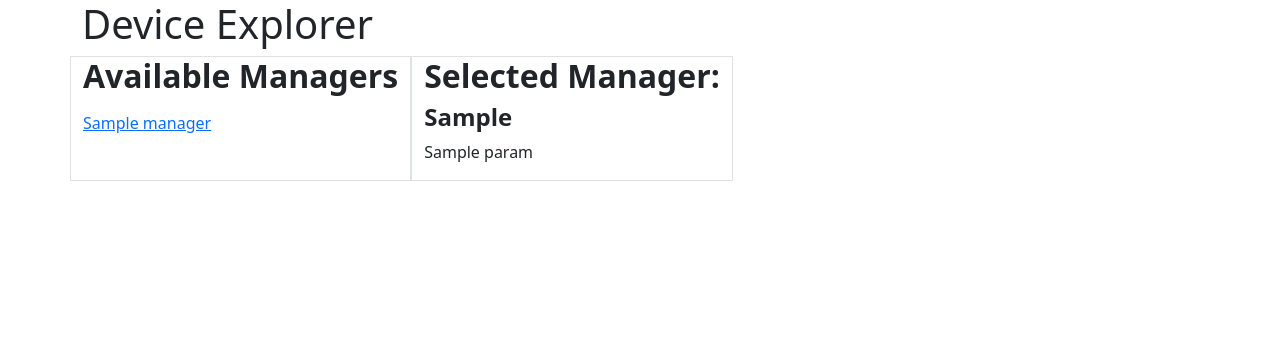
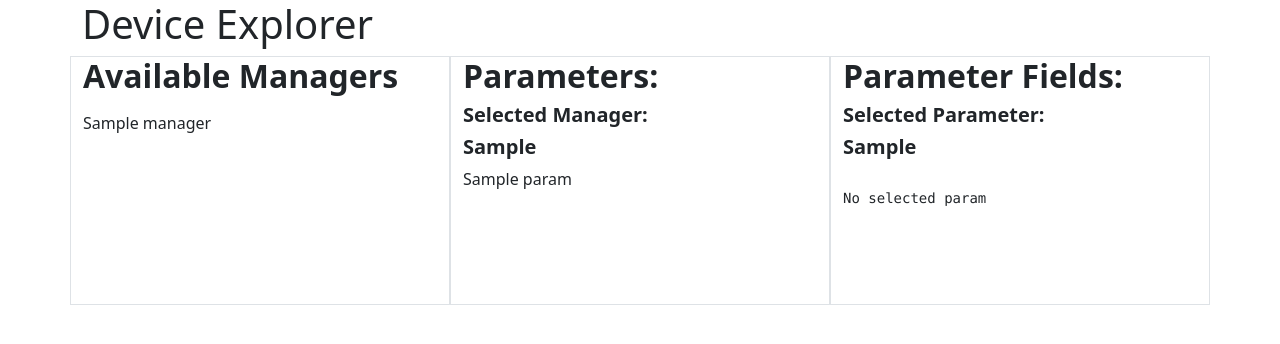
Before and after one commit to sofiarobertson/cleo_web, a Django app: template devex/templates/devex/devex.html in a window 1280 px wide. Shown: the top 344 px of the page. Run offline with Django 5.2, Linux system fonts and the light colour scheme; the template is opened without the code that fills it: most values are stand-ins (such as "Sample title", 1, 10 or a date in 2020).

Commit message:
Added third column (1 row)

```diff
--- a/devex/templates/devex/devex.html
+++ b/devex/templates/devex/devex.html
@@ -8,27 +8,43 @@
 <fieldset>
 
 <div class ="row ">
-    <div class = "col-md-auto border">
+    <div class = "col-lg-4 border">
         <legend><h2 class="fw-bold">Available Managers</h2></legend>
 
             {% for manager in available_managers %}
             <p {% if manager == selected_manager %} class="bg-primary-subtle" {% endif %}>
-            <a href="?manager={{ manager }}">{{ manager }} </a>
+            <a href="?manager={{ manager }}" class="text-decoration-none text-dark">{{ manager }} </a>
 
             </p>
             {% endfor %}
 
     </div>
 
-    <div class = "col-md-auto border ">
-        <h2 class="fw-bold">Selected Manager: </h2>
-            <h4 class="fw-bold">{{selected_manager}}</h4>
+    <div class = "col-lg-4 border ">
+        <h2 class="fw-bold">Parameters: </h2>
+            <h5 class="fw-bold">Selected Manager: </h5>
+            <h5 class="fw-bold">{{selected_manager}}</h5>
 
-            {% for param, value in selected_manager_params.items %}
-            <p>{{ param }}</p>
+            {% for param, param_info in selected_manager_params.items %}
+            <p {% if param == selected_param %} class="bg-primary-subtle" {% endif %}>
+                <a href="?manager={{ selected_manager }}&param={{ param }}" class="text-decoration-none text-dark">{{ param }} </a>
+
+                </p>
             {% endfor %}
 
     </div>
+
+    <div class = "col-lg-4 border ">
+        <h2 class="fw-bold">Parameter Fields: </h2>
+            <h5 class="fw-bold">Selected Parameter: </h5>
+            <h5 class="fw-bold">{{ selected_param }}</h5>
+            <pre>
+                {{selected_param_info|default:"No selected param"|linebreaks}}
+
+            </pre>
+
+    </div>
+
 
 </div>
 
```
Also changed, not shown: devex/views.py (+15 -6 lines).
